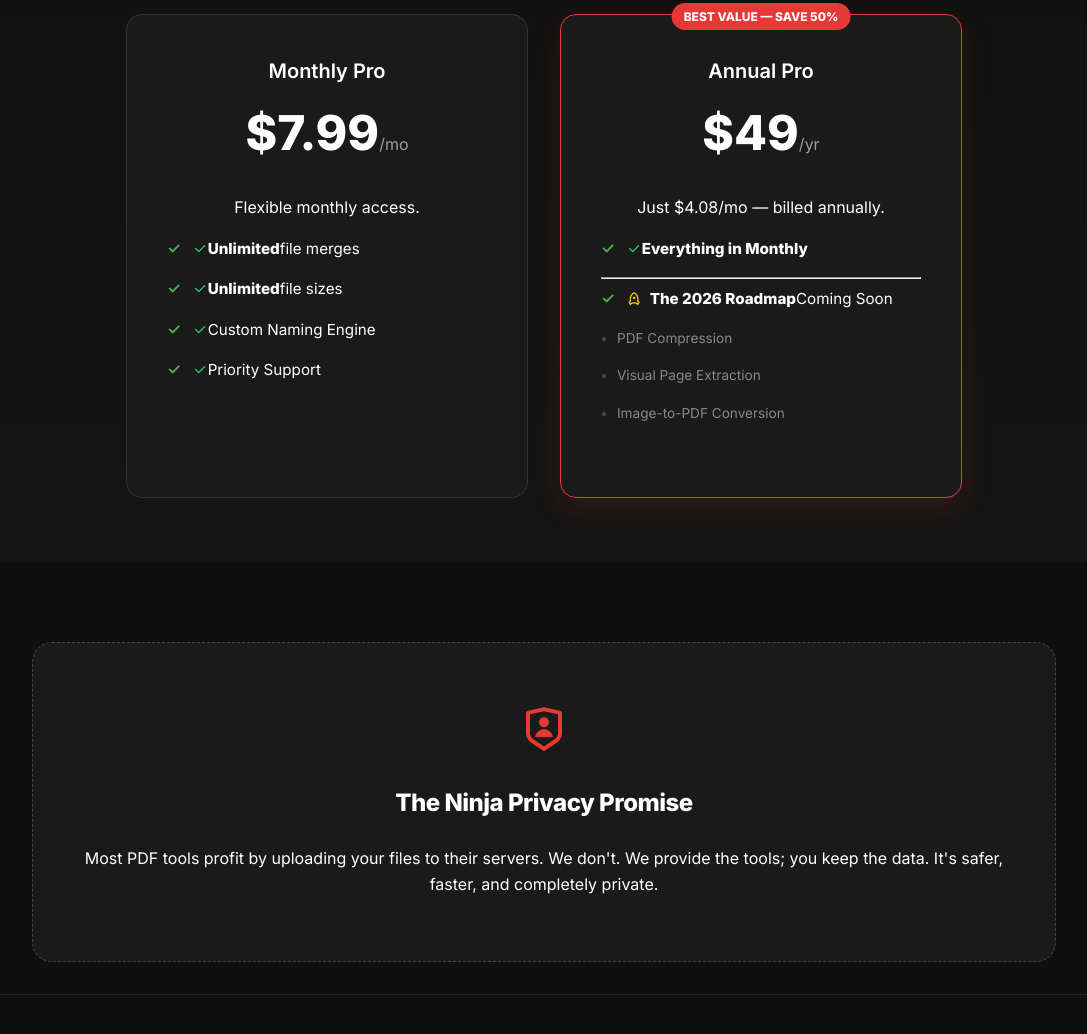
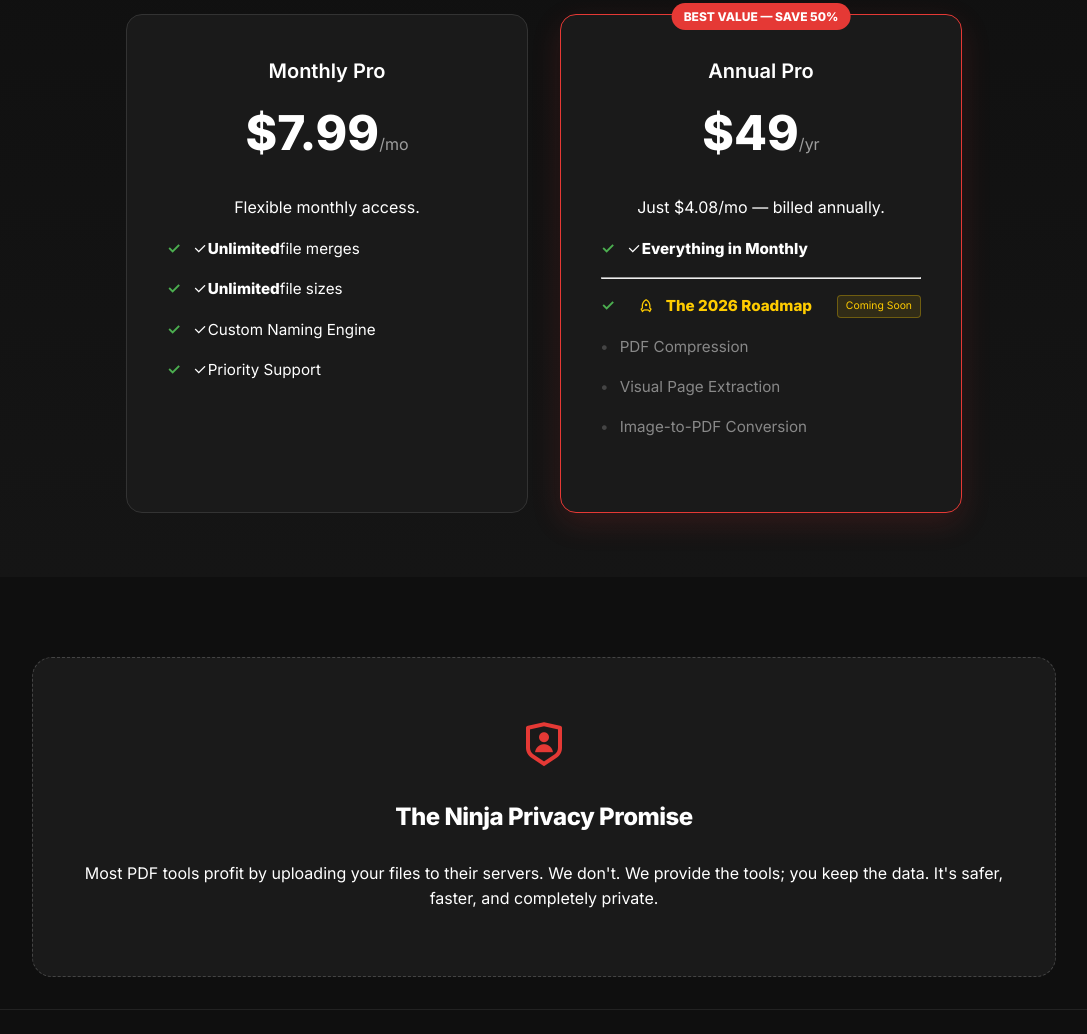
Before and after one commit to kosko-mj/pdf-ninja, a browser extension: page docs/index.html in a window 1280 px wide. Shown: the part 1079-2113 px from the top of the page, without its empty margins (96-1183 px from the left). Drawn offline with nearby package versions, Linux system fonts and the light colour scheme.

Commit message:
style: final roadmap polish, nuked ghost icons and fixed spacing

```diff
--- a/docs/style.css
+++ b/docs/style.css
@@ -234,39 +234,45 @@ footer {
     display: inline-block;
 }
 
-/* Fix the header icon spacing */
-.roadmap-header i {
-    margin-right: 8px; /* This fixes the 'too close' issue */
-    vertical-align: middle;
-    color: #ffcc00;
+/* 1. Force the Roadmap items to hide any automatic icons/bullets */
+.roadmap-item {
+    list-style: none !important;
+    display: flex;
+    align-items: center;
+    color: #888 !important;
+    padding-left: 0 !important;
+    margin-top: 8px;
 }
 
-/* Ensure roadmap items DON'T have green checks */
-.roadmap-item {
-    font-size: 0.85rem;
-    color: #888;
-    padding-left: 0;
-    margin-top: 8px;
-    list-style: none; /* Removes any default bullets */
+/* 2. Target any 'i' tags (icons) that might be inside roadmap-item and hide them */
+/* This is likely where the "ghost" green checks are coming from */
+.roadmap-item i {
+    display: none !important;
+}
+
+/* 3. Space out the Roadmap title and the Coming Soon pill */
+.roadmap-header {
     display: flex;
     align-items: center;
+    gap: 12px; /* This creates the space you need */
+    margin-top: 15px;
+    color: #ffcc00 !important;
 }
 
-/* Add a subtle 'dot' using a Remix Icon style or simple bullet */
-.roadmap-item::before {
-    content: "•"; /* A simple neutral bullet */
-    margin-right: 10px;
-    color: #444;
-    font-weight: bold;
+.coming-soon-pill {
+    margin-left: auto; /* Pushes the pill to the right, or use a fixed margin */
+    font-size: 0.65rem;
+    background: rgba(255, 204, 0, 0.1);
+    border: 1px solid rgba(255, 204, 0, 0.3);
+    color: #ffcc00;
+    padding: 2px 8px;
+    border-radius: 4px;
+    white-space: nowrap;
 }
 
-/* If your CSS has a general rule adding green checks to <li>,
-   we need to override it specifically for roadmap items: */
-.pricing .price-card ul li i.ri-check-line {
-    color: #2ecc71; /* Your green color */
+/* 4. Add the neutral bullet back manually so it doesn't look like a check */
+.roadmap-item::before {
+    content: "•";
+    margin-right: 12px;
+    color: #444;
 }
-
-/* This part ensures the roadmap header icon ISN'T green */
-.roadmap-header i.ri-rocket-line {
-    color: #ffcc00 !important;
-}
```
